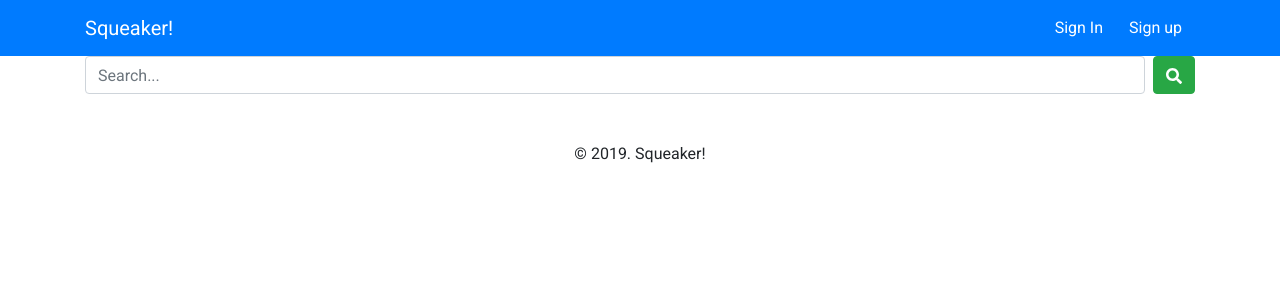
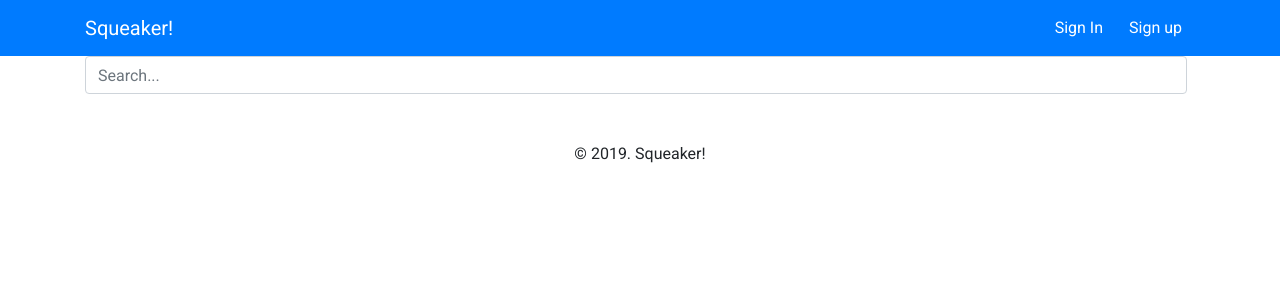
Before and after one commit to G105-Q3Collaboration/Q3-FrontEnd, a React (Create React App) app: page /search in a window 1280 px wide. Shown: the top 300 px of the page. Built offline with nearby package versions, Linux system fonts and the light colour scheme; no server answers.

Commit message:
remove search button because we're cool

```diff
--- a/src/components/Search.js
+++ b/src/components/Search.js
@@ -12,7 +12,6 @@ export default class Search extends Component {
       <div className="search p-0 mb-3">
         <form onSubmit={(event) => this.props.handleSearchSubmit(event)} className="d-flex m-auto">
           <input className="form-control mr-2 searchBar"  name="search" onChange={(event) => this.props.handleChange(event)} type="search" placeholder="Search..." aria-label="Search for your friends..." value={this.state.search} />
-          <button className="btn btn-success my-sm-0" type="submit"><FaSearch /></button>
         </form>
       </div>
     )
```
